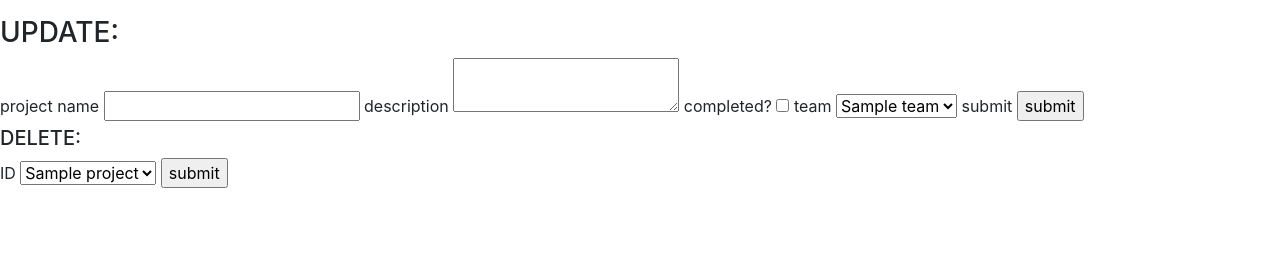
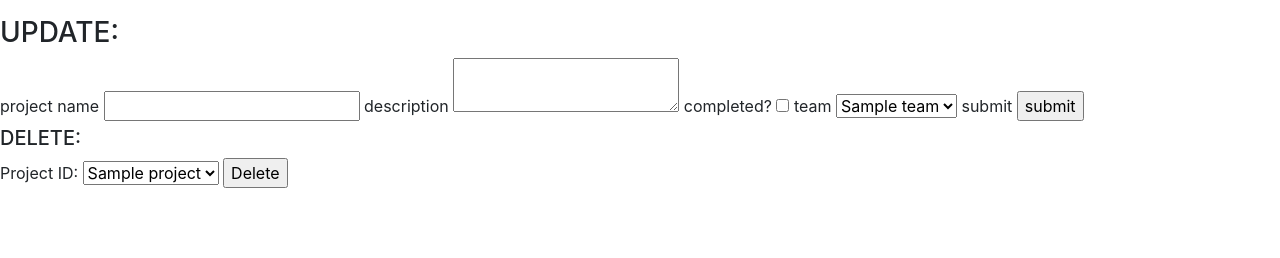
Before and after one commit to Damien580/specsWeek4, a Flask app: page /all-projects in a window 1280 px wide. Shown: the part 219-477 px from the top of the page. Run offline with Flask 3, Linux system fonts and the light colour scheme; tables that the repository leaves empty hold one stand-in row (values such as "Sample post").

Commit message:
Project delete working

```diff
--- a/forms.py
+++ b/forms.py
@@ -31,8 +31,8 @@
     submit = SubmitField("submit")
 
 class DeleteForm(FlaskForm):
-    delete_item_select = SelectField('ID', choices = [])
-    submit = SubmitField('DELETE')
+    delete_item_select = SelectField('Project ID:')
+    submit = SubmitField('Delete')
 
     def update_delete(self, projects):
         self.delete_item_select.choices = [ (project.id, project.project_name) for project in projects ]
--- a/server.py
+++ b/server.py
@@ -105,17 +105,16 @@
 
     if project_delete_form.validate_on_submit():
         project_id = project_delete_form.delete_item_select.data
-        print("************************deleting item,", type(project_id))
-        new_delete = Project.query.filter_by(id = project_id).all()
-        print(new_delete[0].id)
-        with app.app_context():
-            db.session.delete(new_delete[0])
-            db.session.commit()
-        print("===================================")
+
+        new_delete = Project.query.get(project_id)
+        db.session.delete(new_delete)
+        db.session.commit()
         return redirect(url_for("all_projects"))
     else:
         return redirect(url_for("all_projects"))
 
+# @app.route("/team-delete", methods=("POST"))
+# def team_delete():
 
 
 
--- a/templates/all_projects.html
+++ b/templates/all_projects.html
@@ -45,7 +45,7 @@
         {{ project_delete_form.csrf_token() }}
         {{ project_delete_form.delete_item_select.label }}
         {{ project_delete_form.delete_item_select }}
-        {{ project_update_form.submit }}
+        {{ project_delete_form.submit }}
     </form>
 </div>
 {%endblock%}
--- a/templates/home.html
+++ b/templates/home.html
@@ -9,7 +9,6 @@
             {{ team_form.csrf_token() }} <!--creates a csrf token-->
             {{ team_form.team_name.label }} <!--labels the team name input-->
             {{ team_form.team_name }} <!--creates the team name input-->
-            {{ team_form.submit.label }} <!--labels the submit button-->
             {{team_form.submit }} <!--creates the submit button-->
         </form>
     </div>
@@ -26,7 +25,6 @@
             {{ project_form.completed }}
             {{ project_form.team_selection.label }}
             {{ project_form.team_selection }}
-            {{ project_form.submit.label }}
             {{ project_form.submit }}
         </form>
 
```
Also changed, not shown: 1 other file.
